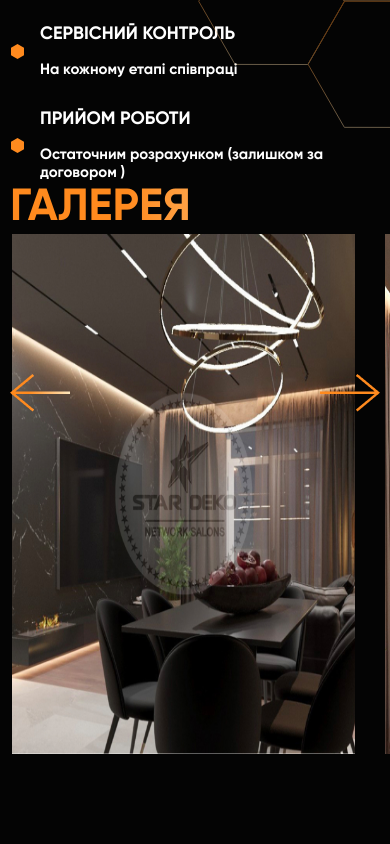
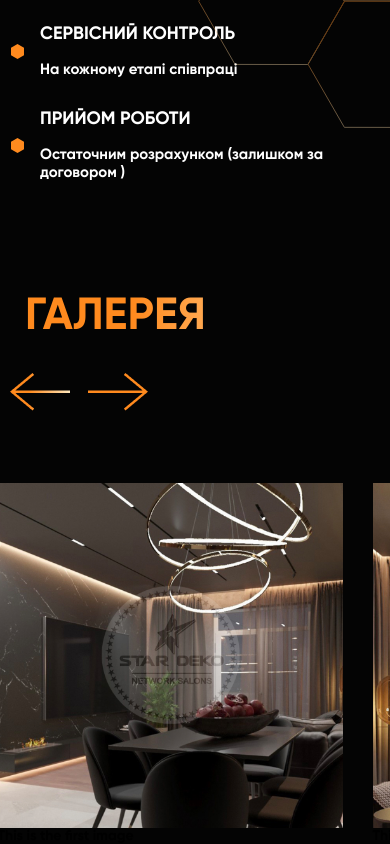
Before and after one commit to BlazerXXI/stretch-ceilings, a React (Create React App) app: page / in a window 390 px wide. Shown: the part 3084-3928 px from the top of the page. Before the commit the page ends 3838 px from the top, so only its background shows below. Built offline with nearby package versions, Linux system fonts and the light colour scheme; a web font is replaced by a local one.

Commit message:
devc 29.04 22:47

```diff
--- a/src/components/Gallery/Gallery.jsx
+++ b/src/components/Gallery/Gallery.jsx
@@ -4,8 +4,8 @@ import GallerySlider from "../GallerySlider/GallerySlider";
 const Gallery = () => {
   return (
     <section className="gallery">
-      <div className="gallery-container container">
-        <div className="gallery__title-block gallery-title-block">
+      <div className="gallery container">
+        <div className="gallery__title-block gallery-container gallery-title-block">
           <h2 className="gallery-title-block__title">Галерея</h2>
         </div>
         <div className="gallery__slider-block">
--- a/src/components/Gallery/Gallery.scss
+++ b/src/components/Gallery/Gallery.scss
@@ -2,19 +2,25 @@
 @import "../../scss/mixins";
 
 .gallery {
-  // .gallery__title-block
+  margin: 109px 0px 0px 0px;
   .container {
     min-width: 100%;
   }
+  // .gallery__title-block
   &__title-block {
+    max-width: 1200px;
+    margin: 0px auto;
+    padding: 0 15px 20px 15px;
   }
 }
-.gallery-container {
+.container {
+  width: 100%;
+  max-width: 1200px;
+  margin: 0px auto;
 }
 
 .gallery-title-block {
   // .gallery-title-block__title
-
   &__title {
     font-weight: 400;
     font-size: 45px;
--- a/src/components/GallerySlider/GallerySlider.jsx
+++ b/src/components/GallerySlider/GallerySlider.jsx
@@ -5,6 +5,8 @@ import image2 from "../../images/gallery/2.webp";
 import image3 from "../../images/gallery/3.webp";
 
 const GallerySlider = () => {
+  const arrowsContainer = document.querySelector(".slider-arrows");
+
   const settings = {
     dots: false,
     infinite: true,
@@ -13,12 +15,19 @@ const GallerySlider = () => {
     slidesToScroll: 3,
     arrows: true,
     accessibility: true,
+    appendArrows: arrowsContainer,
     responsive: [
       {
         breakpoint: 4098,
         settings: {
           slidesToShow: 3,
-          slidesToScroll: 3,
+        },
+      },
+      {
+        breakpoint: 1440,
+        settings: {
+          slidesToShow: 2,
+          slidesToScroll: 2,
         },
       },
       {
@@ -29,7 +38,7 @@ const GallerySlider = () => {
         },
       },
       {
-        breakpoint: 767,
+        breakpoint: 769,
         settings: {
           slidesToShow: 1,
           slidesToScroll: 1,
@@ -37,51 +46,52 @@ const GallerySlider = () => {
       },
     ],
   };
+
+  const imageSlider = [
+    {
+      image: image1,
+      description: "This is the first image",
+    },
+    {
+      image: image2,
+      description: "This is the second image",
+    },
+    {
+      image: image3,
+      description: "This is the third image",
+    },
+    {
+      image: image1,
+      description: "This is the first image",
+    },
+    {
+      image: image2,
+      description: "This is the second image",
+    },
+    {
+      image: image3,
+      description: "This is the third image",
+    },
+  ];
+
+  const sliderItems = imageSlider.map((item) => (
+    <div key={item.description}>
+      <img
+        className="slider-gallery__img"
+        src={item.image}
+        width={640}
+        height={520}
+        alt={item.description}
+      />
+      <p>{item.description}</p>
+    </div>
+  ));
+
   return (
     <>
+      <div className="slider-arrows"></div>
       <Slider className="slider-gallery" {...settings}>
-        <img
-          className="slider-gallery__img"
-          src={image1}
-          width={640}
-          height={520}
-          alt=""
-        />
-        <img
-          className="slider-gallery__img"
-          src={image2}
-          width={640}
-          height={520}
-          alt=""
-        />
-        <img
-          className="slider-gallery__img"
-          src={image3}
-          width={640}
-          height={520}
-          alt=""
-        />
-        <img
-          className="slider-gallery__img"
-          src={image1}
-          width={640}
-          height={520}
-          alt=""
-        />
-        <img
-          className="slider-gallery__img"
-          src={image2}
-          width={640}
-          height={520}
-          alt=""
-        />
-        <img
-          className="slider-gallery__img"
-          src={image3}
-          width={640}
-          height={520}
-          alt=""
-        />
+        {sliderItems}
       </Slider>
     </>
   );
--- a/src/components/GallerySlider/GallerySlider.scss
+++ b/src/components/GallerySlider/GallerySlider.scss
@@ -1,18 +1,68 @@
 @import url(../../scss/_variables.scss);
 @import url(../../scss/mixins.scss);
 
+.gallery {
   .slider-gallery {
+    display: flex;
+    flex-direction: column;
     // .slider-gallery__img
 
     &__img {
+      object-fit: cover;
       max-width: 640px;
       max-height: 520px;
+      transition: all 0.3s ease 0s;
+      &:hover,
+      &:focus {
+        transition: all 0.3s ease 0s;
+        scale: 1.17;
+      }
+      //
+
+      @media (max-width: 767px) {
+        max-width: 345px;
+        max-height: 345px;
+      }
     }
     .slick-track {
+      display: flex;
+      justify-content: center;
       gap: 30px;
     }
     .slick-slide {
       display: flex;
       justify-content: center;
+      align-items: center;
+      min-width: 640px;
+
+      @media (max-width: 767px) {
+        min-width: 345px;
       }
     }
+  }
+  .gallery__slider-block {
+    margin: 120px 0px 0px 0px;
+    @media (min-width: 767px) {
+      margin: 140px 0px 0px 0px;
+    }
+  }
+  .slick-arrow {
+    top: -120px;
+    left: unset;
+    right: unset;
+    &:focus,
+    &:hover {
+      opacity: 0.6;
+    }
+    &:active {
+      opacity: 1;
+    }
+  }
+  .slick-prev {
+    background-repeat: no-repeat;
+  }
+  .slick-next {
+    background-repeat: no-repeat;
+    margin: 0px 0px 0px 78px;
+  }
+}
```
Lines whose indentation alone changed are shown as unchanged.
